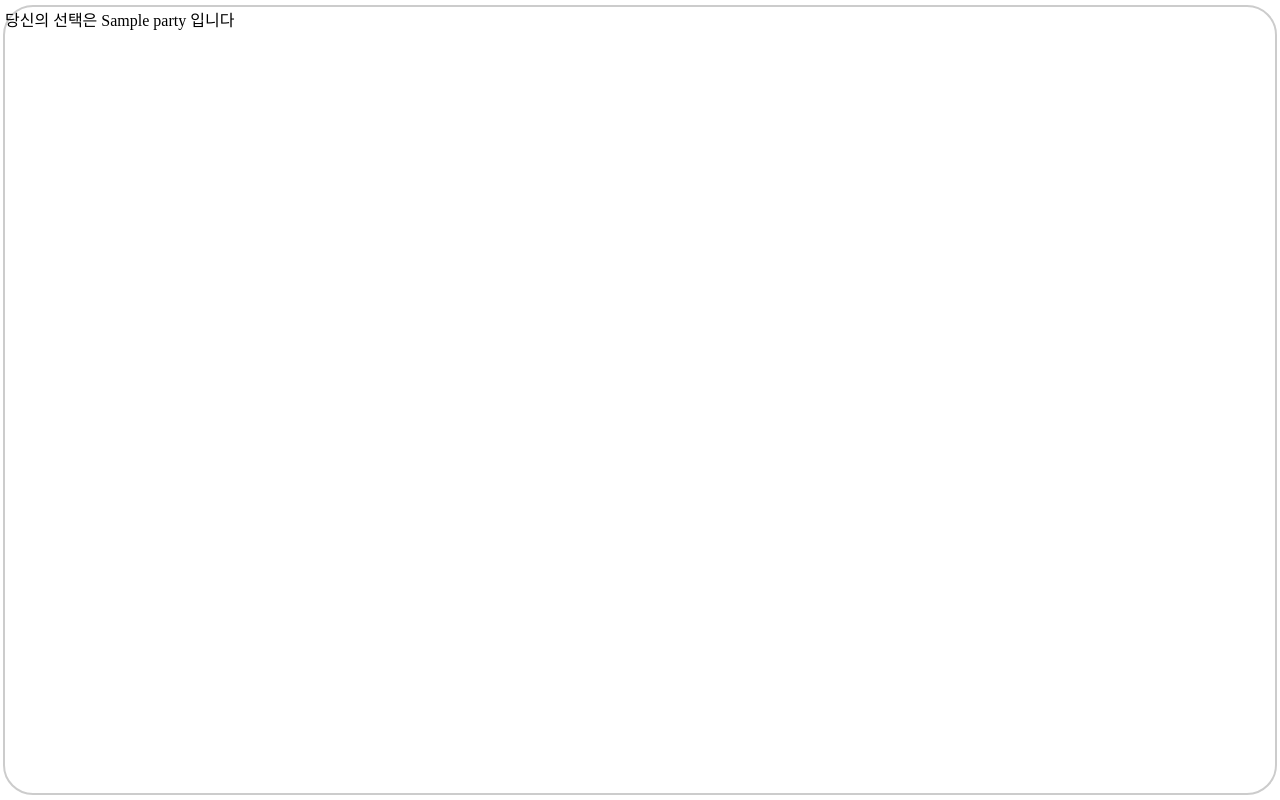
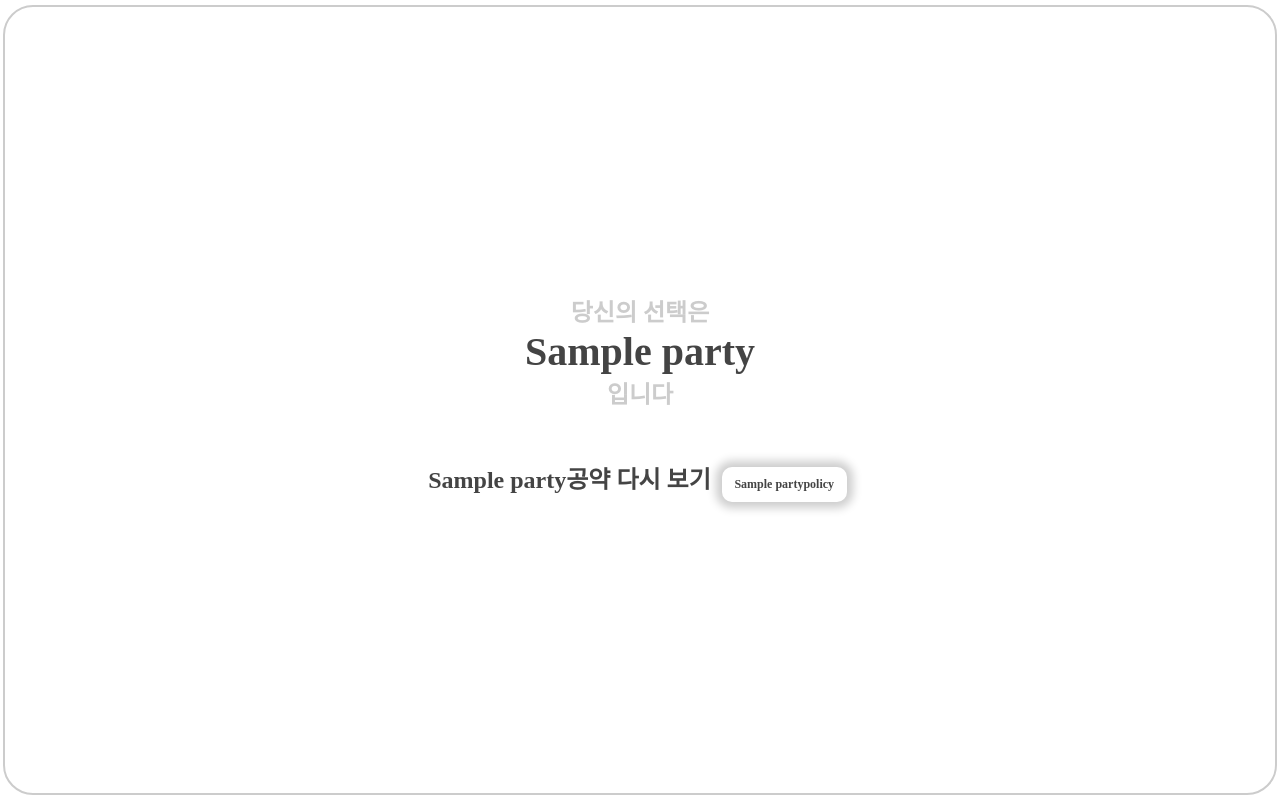
Before and after one commit to PnuLikelion8th/2020election, a Django app: page /choiceparty/blind_party/ in a window 1280 px wide. Run offline with Django 3.2, Linux system fonts and the light colour scheme; tables that the repository leaves empty hold one stand-in row (values such as "Sample post"); parts of the project's set-up code (start-up, migrations or seed data) failed here and were passed over.

Commit message:
[추가] result page 추가

```diff
--- a/choiceparty/static/css/blind_party.css
+++ b/choiceparty/static/css/blind_party.css
@@ -189,3 +189,24 @@ body{
     transition: all 0.1s ease-out;
 
 }
+.result_party{
+    width:100%;
+    height:100%;
+    display: flex;
+    justify-content: center;
+    align-items: center;
+    flex-direction: column;
+    font-size:1.5rem;
+    text-align: center;
+    font-weight: 800;
+    color:#ccc;
+}
+.result_party > span{
+    font-size:2.5rem;
+    color:#444;
+}
+.review_party{
+    margin-top:50px;
+color: #444;
+
+}
--- a/choiceparty/templates/blind_party.html
+++ b/choiceparty/templates/blind_party.html
@@ -19,11 +19,40 @@
             {%if all_party.all|length == 1 %}
             <div class="result_party">
 
-            당신의 선택은
+            당신의 선택은<br>
                 {%for i in all_party%}
-                    {{i}}
+                    <span>{{i}}</span>
                 {%endfor%}
                 입니다
+                <div class="review_party">
+                {%for i in all_party%}
+                    {{i}}공약 다시 보기
+
+
+                    {%if i.partypolicy_set.all|length > 0 %}
+                    {% for j in i.partypolicy_set.all %}
+                    <div onclick="open_detail()" class="policy_item">
+                        {{j.flexible_title}}
+
+                    </div>
+
+                    <div class="policy_detail policy_detail{{j.number}}">
+                        <div>
+                            <div onclick="close_detail()" class="policy_detail_close">닫기</div>
+                            <strong>{{j.title}}</strong>- ({{j.category}})<br>
+                            {{j.desc|linebreaks}}
+
+                        </div>
+                    </div>
+                    {%endfor%}
+                    {%else%}
+                    <span>제출한 정당정책이 없습니다.</span>
+                    {%endif%}
+
+
+
+                {%endfor%}
+                </div>
             </div>
             {%else%}
 
```
